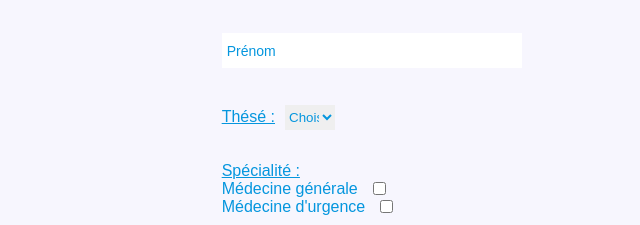
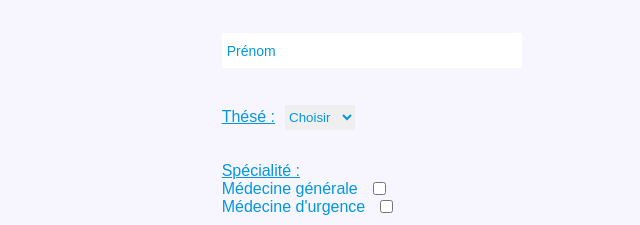
Before and after one commit to informatique77/website, a Gatsby site: page /recrutement in a window 1280 px wide. Shown: the part 927-1152 px from the top of the page, 0-640 px from the left. Built offline with nearby package versions, Linux system fonts and the light colour scheme; Gatsby itself is replaced by a stand-in of ours; a web font is replaced by a local one.

Commit message:
changement with select

```diff
--- a/src/components/Form/FormDoctor.js
+++ b/src/components/Form/FormDoctor.js
@@ -29,7 +29,7 @@ const FormDoctor = () => {
         <div className="input-label-container">
           <label className="select-label">
             Thésé :
-            <select required>
+            <select required required style={{width: "70px"}}>
               <option value="Choisir">Choisir</option>
               <option value="Oui">Oui</option>
               <option value="Non">Non</option>
```
